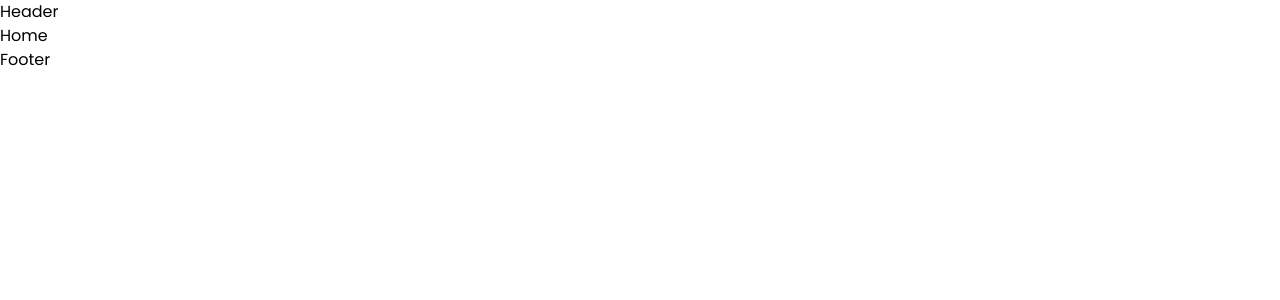
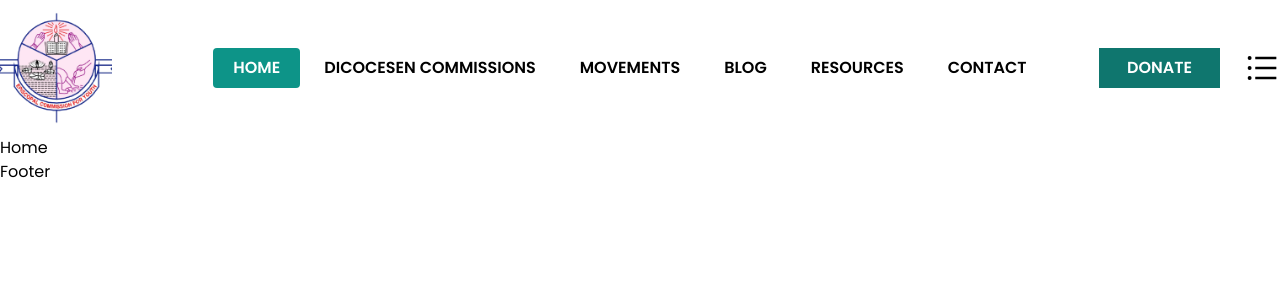
Before and after one commit to Eutropia-IT/ECYBD_Frontend, a Next.js app in the folder ecybd-next-js/: page / in a window 1280 px wide. Shown: the top 300 px of the page. Built offline with nearby package versions, Linux system fonts and the light colour scheme.

Commit message:
feat: desktop navbar done

```diff
--- a/ecybd-next-js/src/components/shared/header/Header.jsx
+++ b/ecybd-next-js/src/components/shared/header/Header.jsx
@@ -1,7 +1,110 @@
+"use client";
+
+import Image from "next/image";
 import React from "react";
+import shortId from "shortid";
+import logo from "../../../assets/logo.png";
+import Link from "next/link";
+import { usePathname } from "next/navigation";
+import { AiOutlineBars } from "react-icons/ai";
+
+const linkData = [
+  {
+    id: shortId.generate(),
+    text: "HOME",
+    path: "/",
+  },
+  {
+    id: shortId.generate(),
+    text: "DICOCESEN COMMISSIONS",
+    path: "/diocesen-commissions",
+  },
+  {
+    id: shortId.generate(),
+    text: "MOVEMENTS",
+    path: "/movements",
+  },
+  {
+    id: shortId.generate(),
+    text: "BLOG",
+    path: "/blog",
+  },
+  {
+    id: shortId.generate(),
+    text: "RESOURCES",
+    path: "/resources",
+  },
+  {
+    id: shortId.generate(),
+    text: "CONTACT",
+    path: "/contact",
+  },
+];
 
 const Header = () => {
-  return <div>Header</div>;
+  const pathname = usePathname();
+
+  const handleSidebar = () => {
+    alert("Sidebar with menu links will appear and its under development");
+  };
+
+  return (
+    <div className="py-3">
+      <div className="px-5 sm:px-0 container mx-auto grid grid-cols-12 items-center">
+        <div className="col-span-2 ">
+          <Image className="w-28" src={logo} alt="logo" />
+        </div>
+        <div
+          className="col-span-8  gap-1 2xl:gap-3
+
+        hidden xl:flex
+
+        "
+        >
+          {linkData.map((link) => {
+            return (
+              <Link
+                key={link.id}
+                className={`
+                 px-5 py-2  rounded
+                font-semibold
+                transition duration-200 ease-in-out
+
+                hover:bg-teal-600 hover:text-white
+
+                ${
+                  pathname === link.path
+                    ? "bg-teal-600 text-white"
+                    : "text-black"
+                }
+
+
+
+
+                `}
+                href={link.path}
+              >
+                {link.text}
+              </Link>
+            );
+          })}
+        </div>
+        <div className="col-span-10 xl:col-span-2 flex justify-end  items-center">
+          <Link
+            className="font-semibold bg-teal-700 px-7 py-2 text-white text-base
+            "
+            href={"/donate"}
+          >
+            DONATE
+          </Link>
+
+          <button onClick={handleSidebar} className="ml-6 text-4xl">
+            <AiOutlineBars />
+          </button>
+        </div>
+      </div>
+    </div>
+  );
 };
 
 export default Header;
--- /dev/null
+++ b/package.json
@@ -0,0 +1,6 @@
+{
+  "dependencies": {
+    "react-icons": "^4.10.1",
+    "shortid": "^2.2.16"
+  }
+}
```
Also changed, not shown: 1 other file (tests, documents, lock files or other folders).
